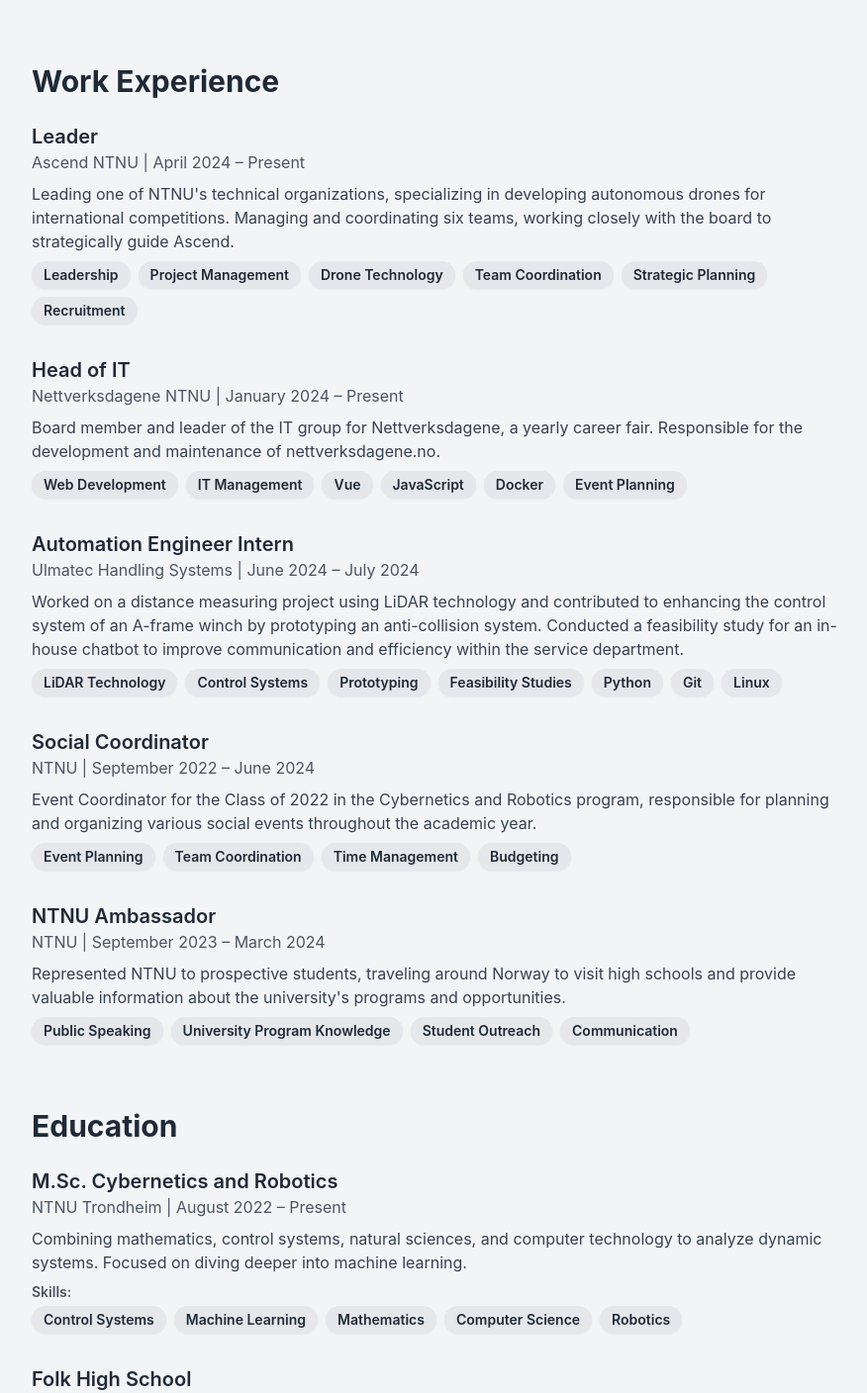
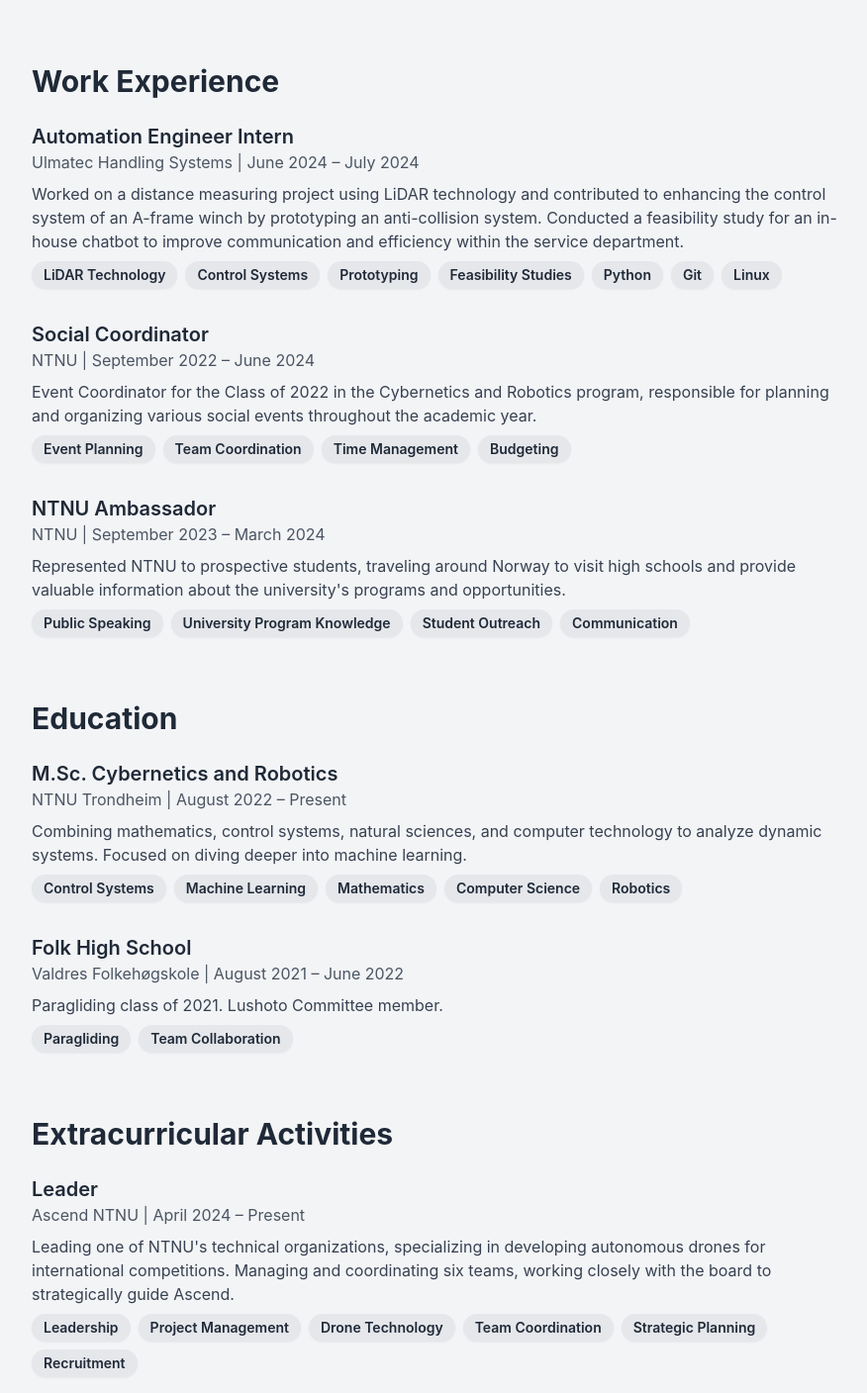
Before and after one commit to olli1324/resume, a React (Create React App) app: page / in a window 1280 px wide. Shown: the part 880-2288 px from the top of the page at 99% size, without its empty margins (192-1068 px from the left). Built offline with nearby package versions, Linux system fonts and the light colour scheme.

Commit message:
debugging

```diff
--- a/src/components/Activities.js
+++ b/src/components/Activities.js
@@ -7,7 +7,6 @@
     <p className="text-gray-700 mb-2">{description}</p>
     {skills && skills.length > 0 && (
       <div>
-        <p className="text-sm font-semibold text-gray-600 mb-1">Skills:</p>
         <div className="flex flex-wrap gap-2">
           {skills.map((skill, index) => (
             <span key={index} className="bg-gray-200 text-gray-800 px-3 py-1 rounded-full text-sm font-semibold shadow-sm">
@@ -24,6 +23,20 @@
   return (
     <section id="activities" className="mb-16">
       <h2 className="text-3xl font-bold mb-6 text-gray-800">Extracurricular Activities</h2>
+      <ActivityItem
+        title="Leader"
+        organization="Ascend NTNU"
+        date="April 2024 – Present"
+        description="Leading one of NTNU's technical organizations, specializing in developing autonomous drones for international competitions. Managing and coordinating six teams, working closely with the board to strategically guide Ascend."
+        skills={["Leadership", "Project Management", "Drone Technology", "Team Coordination", "Strategic Planning", "Recruitment"]}
+      />
+      <ActivityItem
+        title="Head of IT"
+        organization="Nettverksdagene NTNU"
+        date="January 2024 – Present"
+        description="Board member and leader of the IT group for Nettverksdagene, a yearly career fair. Responsible for the development and maintenance of nettverksdagene.no."
+        skills={["Web Development", "IT Management", "Vue", "JavaScript", "Docker", "Event Planning"]}
+      />
       <ActivityItem
         title="Mentor"
         organization="Schibsted Connect"
--- a/src/components/Education.js
+++ b/src/components/Education.js
@@ -7,7 +7,6 @@
     <p className="text-gray-700 mb-2">{description}</p>
     {skills && skills.length > 0 && (
       <div>
-        <p className="text-sm font-semibold text-gray-600 mb-1">Skills:</p>
         <div className="flex flex-wrap gap-2">
           {skills.map((skill, index) => (
             <span key={index} className="bg-gray-200 text-gray-800 px-3 py-1 rounded-full text-sm font-semibold shadow-sm">
--- a/src/components/Experience.js
+++ b/src/components/Experience.js
@@ -24,20 +24,6 @@
     <section id="experience" className="mb-16">
       <h2 className="text-3xl font-bold mb-6 text-gray-800">Work Experience</h2>
       <ExperienceItem
-        title="Leader"
-        company="Ascend NTNU"
-        date="April 2024 – Present"
-        description="Leading one of NTNU's technical organizations, specializing in developing autonomous drones for international competitions. Managing and coordinating six teams, working closely with the board to strategically guide Ascend."
-        skills={["Leadership", "Project Management", "Drone Technology", "Team Coordination", "Strategic Planning", "Recruitment"]}
-      />
-      <ExperienceItem
-        title="Head of IT"
-        company="Nettverksdagene NTNU"
-        date="January 2024 – Present"
-        description="Board member and leader of the IT group for Nettverksdagene, a yearly career fair. Responsible for the development and maintenance of nettverksdagene.no."
-        skills={["Web Development", "IT Management", "Vue", "JavaScript", "Docker", "Event Planning"]}
-      />
-      <ExperienceItem
         title="Automation Engineer Intern"
         company="Ulmatec Handling Systems"
         date="June 2024 – July 2024"
```
